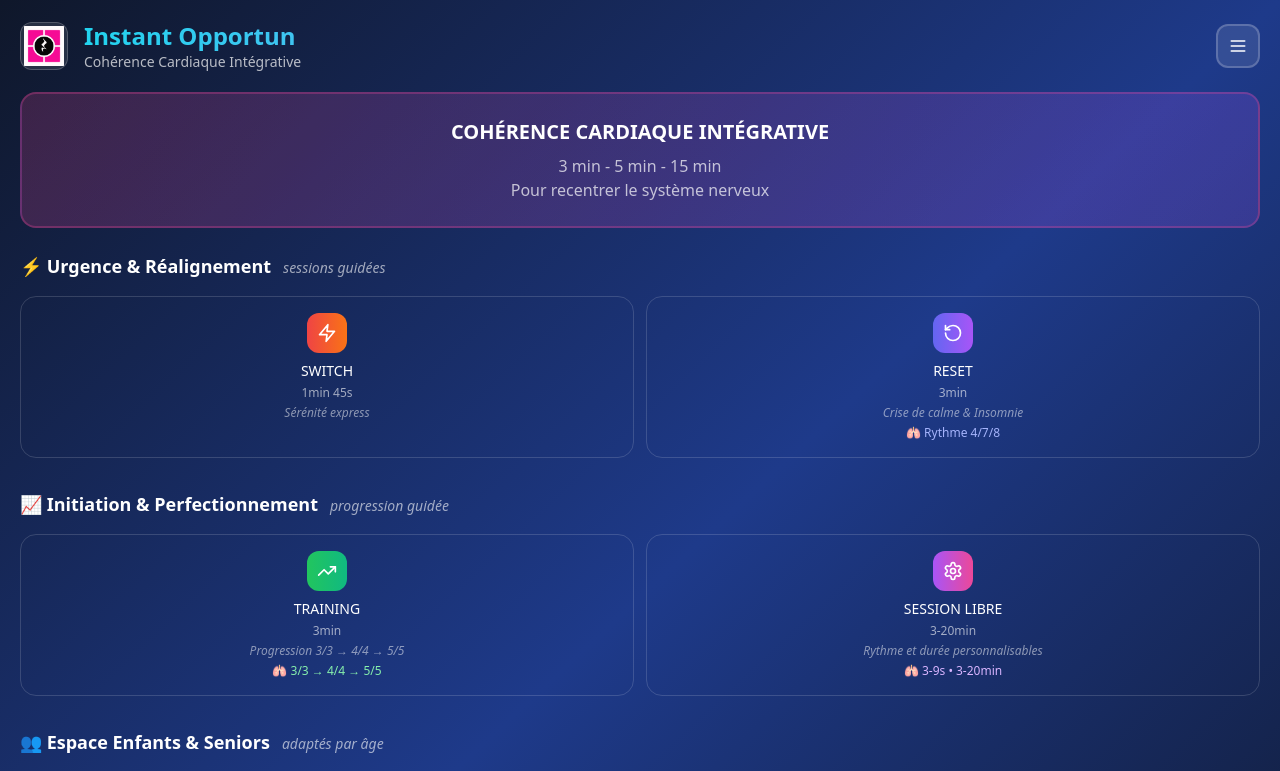
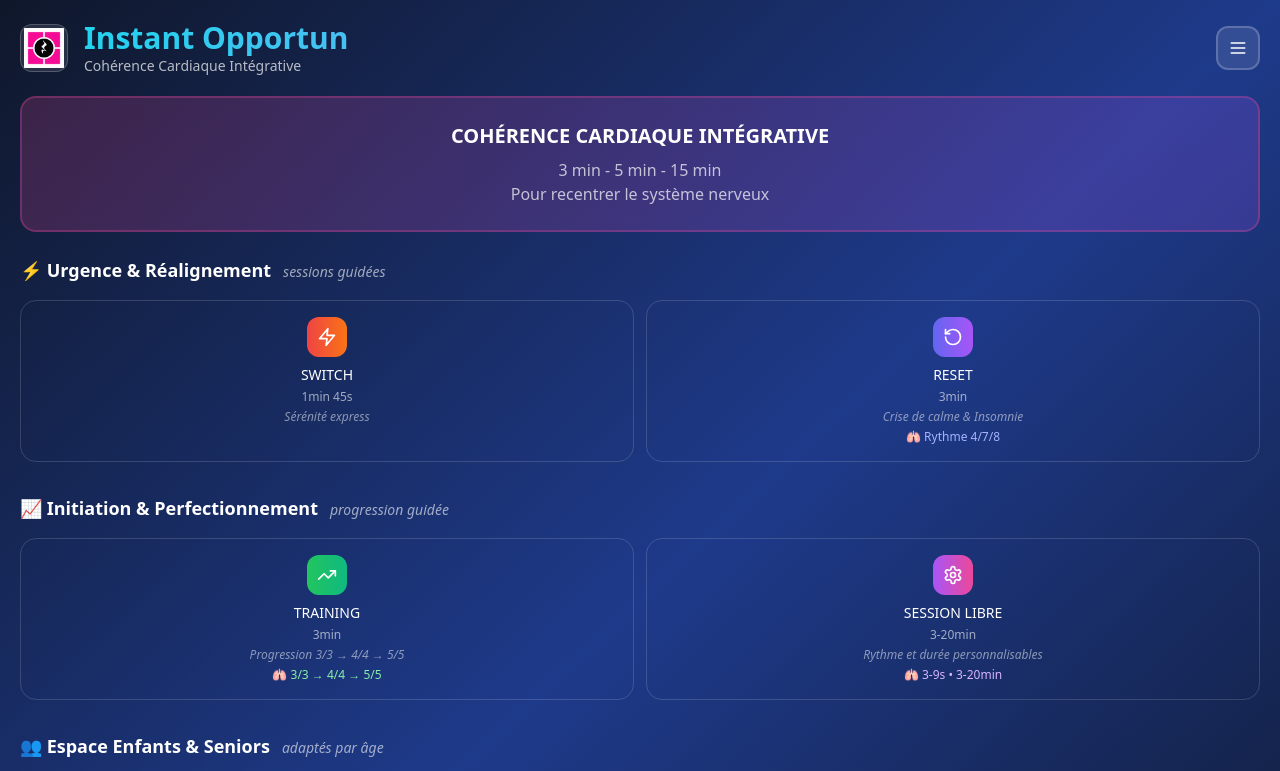
Before and after one commit to TITCLAIRE/lyne-up, a React (Vite) app: page / in a window 1280 px wide. Shown: the top 771 px of the page. Built offline with nearby package versions, Linux system fonts and the light colour scheme.

Commit message:
Ajustement de la taille du titre Instant Opportun

```diff
--- a/src/components/Header.jsx
+++ b/src/components/Header.jsx
@@ -25,7 +25,7 @@ export const Header = () => {
           />
         </div>
         <div className="min-w-0 flex-1">
-          <h1 className="text-2xl font-bold bg-gradient-to-r from-cyan-400 to-purple-400 bg-clip-text text-transparent truncate">
+          <h1 className="text-3xl font-bold bg-gradient-to-r from-cyan-400 to-purple-400 bg-clip-text text-transparent truncate">
             Instant Opportun
           </h1>
           <div className="flex flex-col">
```
